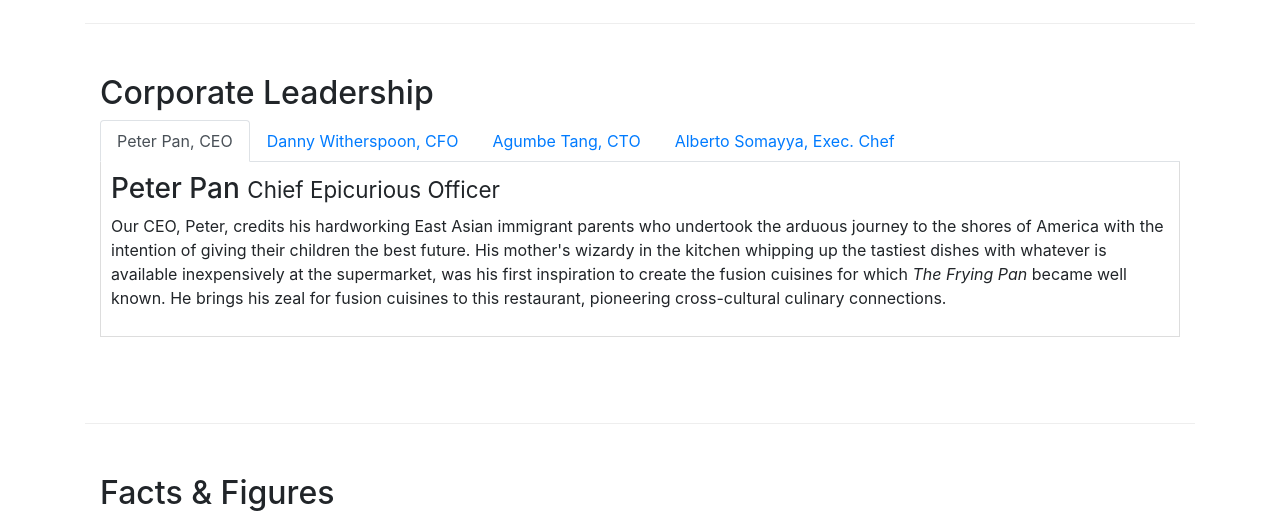
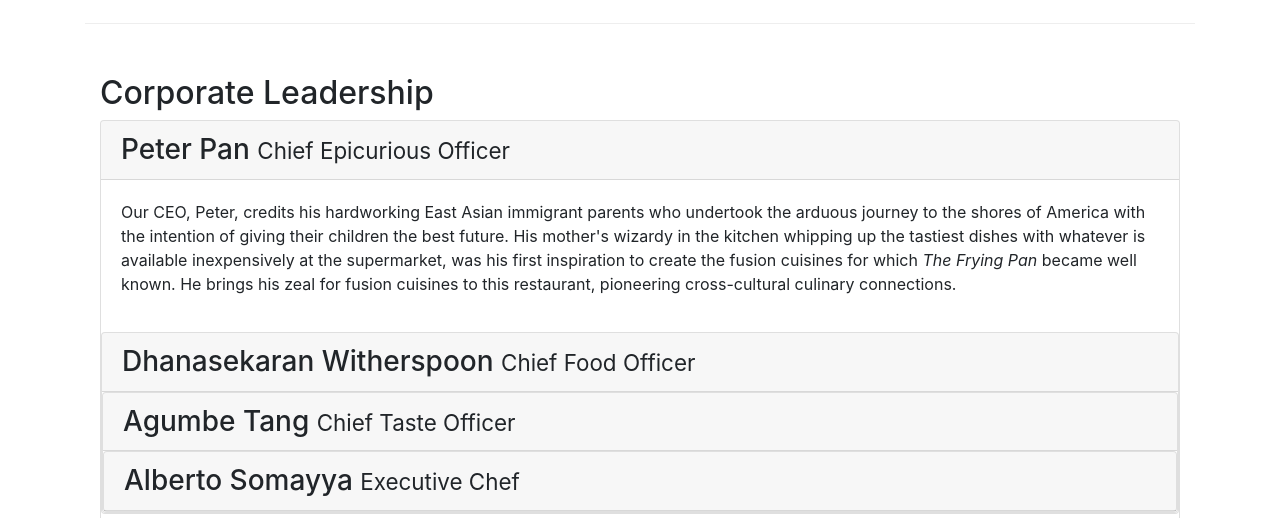
Before and after one commit to farhanali234/Coursera-Front-End-Web-UI-Frameworks-and-Tools, a website: page aboutus.html in a window 1280 px wide. Shown: the part 940-1458 px from the top of the page. Drawn offline with nearby package versions, Linux system fonts and the light colour scheme.

Commit message:
accordian

```diff
--- a/aboutus.html
+++ b/aboutus.html
@@ -101,51 +101,70 @@
         <div class="row row-content">
             <div class="col-12 col-sm">
                 <h2>Corporate Leadership</h2>
-                <ul class="nav nav-tabs">
-                   <li class="nav-item">
-                     <a class="nav-link active" href="#peter"
-                       role="tab" data-toggle="tab">Peter Pan, CEO</a>
-                   </li>
-                   <li class="nav-item">
-                     <a class="nav-link" href="#danny" role="tab"
-                       data-toggle="tab">Danny Witherspoon, CFO</a>
-                   </li>
-                   <li class="nav-item">
-                     <a class="nav-link" href="#agumbe"role="tab"
-                       data-toggle="tab">Agumbe Tang, CTO</a>
-                   </li>
-                   <li class="nav-item">
-                     <a class="nav-link" href="#alberto" role="tab"
-                       data-toggle="tab">Alberto Somayya, Exec. Chef</a>
-                   </li>
-               </ul>
-               <div class="tab-content">
-                    <div role="tabpanel" class="tab-pane fade show active" id="peter">
-                        <h3>Peter Pan <small>Chief Epicurious Officer</small></h3>
-                        <div class="d-none d-sm-block d-print-block">
-                            <p>Our CEO, Peter, credits his hardworking East Asian immigrant parents who undertook the arduous journey to the shores of America with the intention of giving their children the best future. His mother's wizardy in the kitchen
-                                whipping up the tastiest dishes with whatever is available inexpensively at the supermarket, was his first inspiration to create the fusion cuisines for which <em>The Frying Pan</em> became well known. He brings his zeal for
+
+                <div id="accordion">
+                    <div class="card">
+                        <div class="card-header" role="tab" id="peterhead">
+                            <h3 class="mb-0">
+                                <a data-toggle="collapse" data-target="#peter">
+                                    Peter Pan <small>Chief Epicurious Officer</small>
+                                </a>
+                            </h3>
+                        </div>
+                        <div class="collapse show" id="peter" data-parent="#accordion">
+                            <div class="card-body">
+                                <p class="d-none d-sm-block">Our CEO, Peter, credits his hardworking East Asian immigrant parents who undertook the arduous journey to the shores of America with the intention of giving their children the best future.
+                                    His mother's wizardy in the kitchen
+                                    whipping up the tastiest dishes with whatever is available inexpensively at the supermarket, was his first inspiration to create the fusion cuisines for which <em>The Frying Pan</em> became well known. He brings
+                                    his zeal for
                                     fusion cuisines to this restaurant, pioneering cross-cultural culinary connections.</p>
                             </div>
                         </div>
-                    <div role="tabpanel" class="tab-pane fade" id="danny">
-                        <h3>Dhanasekaran Witherspoon <small>Chief Food Officer</small></h3>
-                        <div class="d-none d-sm-block d-print-block">
-                            <p>Our CFO, Danny, as he is affectionately referred to by his colleagues, comes from a long established family tradition in farming and produce. His experiences growing up on a farm in the Australian outback gave him great
+                        <div class="card">
+                            <div class="card-header" role="tab" id="dannyhead">
+                                <h3 class="mb-0">
+                                    <a class="collapsed" data-toggle="collapse" data-target="#danny">
+                                        Dhanasekaran Witherspoon <small>Chief Food Officer</small>
+                                    </a>
+                                </h3>
+                            </div>
+                            <div class="collapse" id="danny" data-parent="#accordion">
+                                <div class="card-body">
+                                    <p class="d-none d-sm-block">Our CFO, Danny, as he is affectionately referred to by his colleagues, comes from a long established family tradition in farming and produce. His experiences growing up on a farm in the
+                                        Australian outback gave him
+                                        great
                                         appreciation for varieties of food sources. As he puts it in his own words, <em>Everything that runs, wins, and everything that stays, pays!</em></p>
                                 </div>
                             </div>
-                    <div role="tabpanel" class="tab-pane fade" id="agumbe">
-                        <h3>Agumbe Tang <small>Chief Taste Officer</small></h3>
-                        <div class="d-none d-sm-block d-print-block">
-                            <p>Blessed with the most discerning gustatory sense, Agumbe, our CTO, personally ensures that every dish that we serve meets his exacting tastes. Our chefs dread the tongue lashing that ensues if their dish does not meet his
+                            <div class="card">
+                                <div class="card-header" role="tab" id="agumbehead">
+                                    <h3 class="mb-0">
+                                        <a class="collapsed" data-toggle="collapse" data-target="#agumbe">
+                                            Agumbe Tang <small>Chief Taste Officer</small>
+                                        </a>
+                                    </h3>
+                                </div>
+                                <div class="collapse" id="agumbe" data-parent="#accordion">
+                                    <div class="card-body">
+                                        <p class="d-none d-sm-block">Blessed with the most discerning gustatory sense, Agumbe, our CTO, personally ensures that every dish that we serve meets his exacting tastes. Our chefs dread the tongue lashing
+                                            that ensues if their dish does not
+                                            meet his
                                             exacting standards. He lives by his motto, <em>You click only if you survive my lick.</em></p>
                                     </div>
                                 </div>
-                    <div role="tabpanel" class="tab-pane fade" id="alberto">
-                        <h3>Alberto Somayya <small>Executive Chef</small></h3>
-                        <div class="d-none d-sm-block d-print-block">
-                            <p>Award winning three-star Michelin chef with wide International experience having worked closely with whos-who in the culinary world, he specializes in creating mouthwatering Indo-Italian fusion experiences. He says, <em>Put
+                                <div class="card">
+                                    <div class="card-header" role="tab" id="albertohead">
+                                        <h3 class="mb-0">
+                                            <a class="collapsed" data-toggle="collapse" data-target="#alberto">
+                                                Alberto Somayya <small>Executive Chef</small>
+                                            </a>
+                                        </h3>
+                                    </div>
+                                    <div class="collapse" id="alberto" data-parent="#accordion">
+                                        <div class="card-body">
+                                            <p class="d-none d-sm-block">Award winning three-star Michelin chef with wide International experience having worked closely with whos-who in the culinary world, he specializes in creating mouthwatering
+                                                Indo-Italian fusion experiences. He says,
+                                                <em>Put
                                                     together the cuisines from the two craziest cultures, and you get a winning hit! Amma Mia!</em></p>
                                         </div>
                                     </div>
```
Lines whose indentation alone changed are shown as unchanged.
